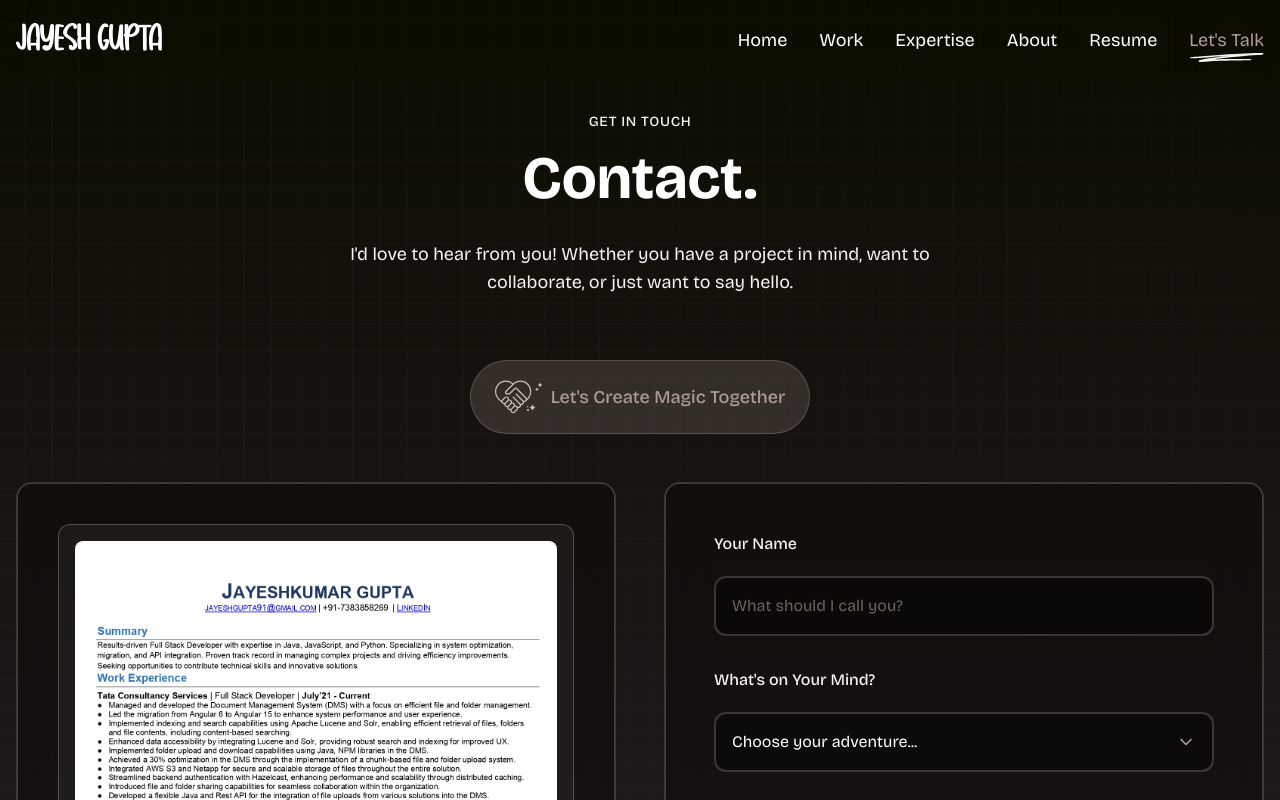
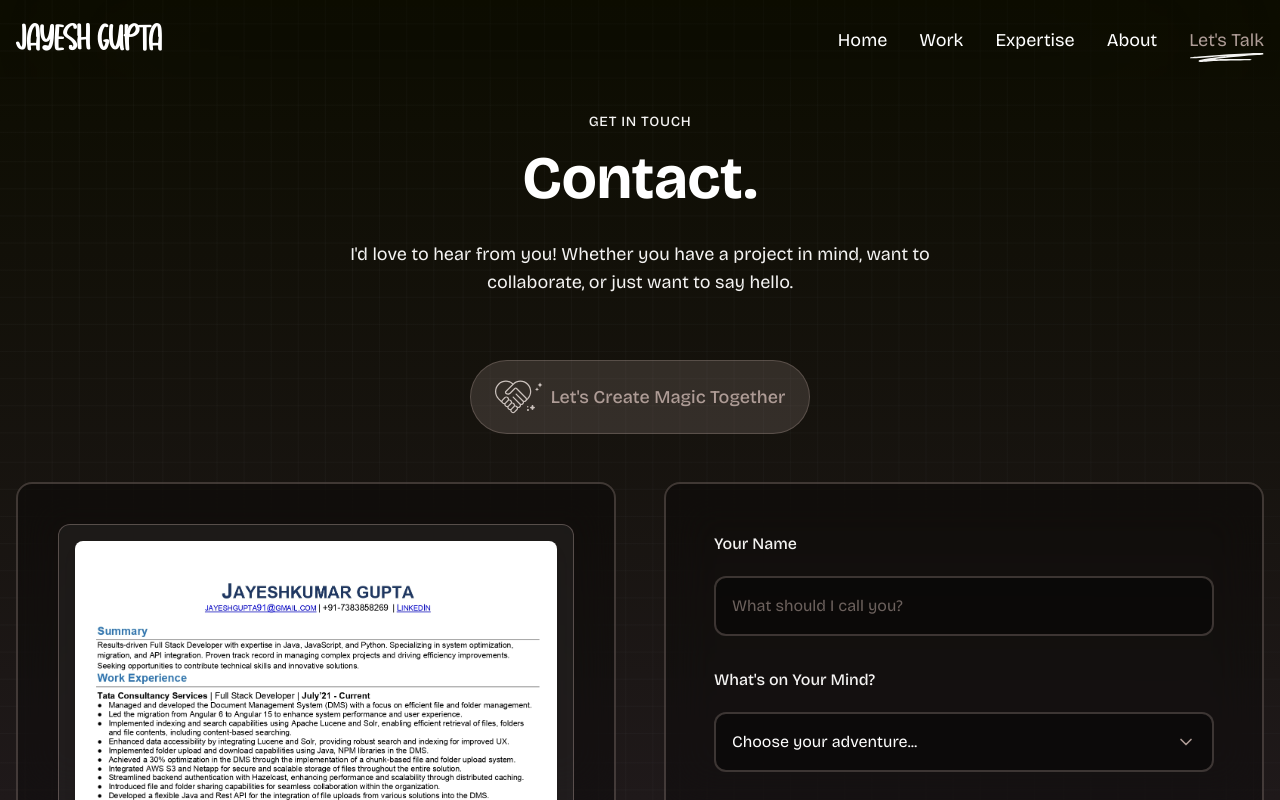
Before and after one commit to brijal091/jayesh-gupta-po, a Next.js app: page /contact in a window 1280 px wide. Built offline with nearby package versions, Linux system fonts and the light colour scheme.

Commit message:
ref: remove the resume nav item

```diff
--- a/src/constants/constants.ts
+++ b/src/constants/constants.ts
@@ -13,7 +13,7 @@ export const NAV_ITEMS = [
   { name: "Work", href: "/work" },
   { name: "Expertise", href: "/expertise" },
   { name: "About", href: "/about" },
-  { name: "Resume", href: "/Jayesh_Gupta_Resume.pdf", download: true },
+  // { name: "Resume", href: "/Jayesh_Gupta_Resume.pdf", download: true },
   // { name: "Blog", href: "/blog" },
   { name: "Let's Talk", href: "/contact" },
 ];
```
